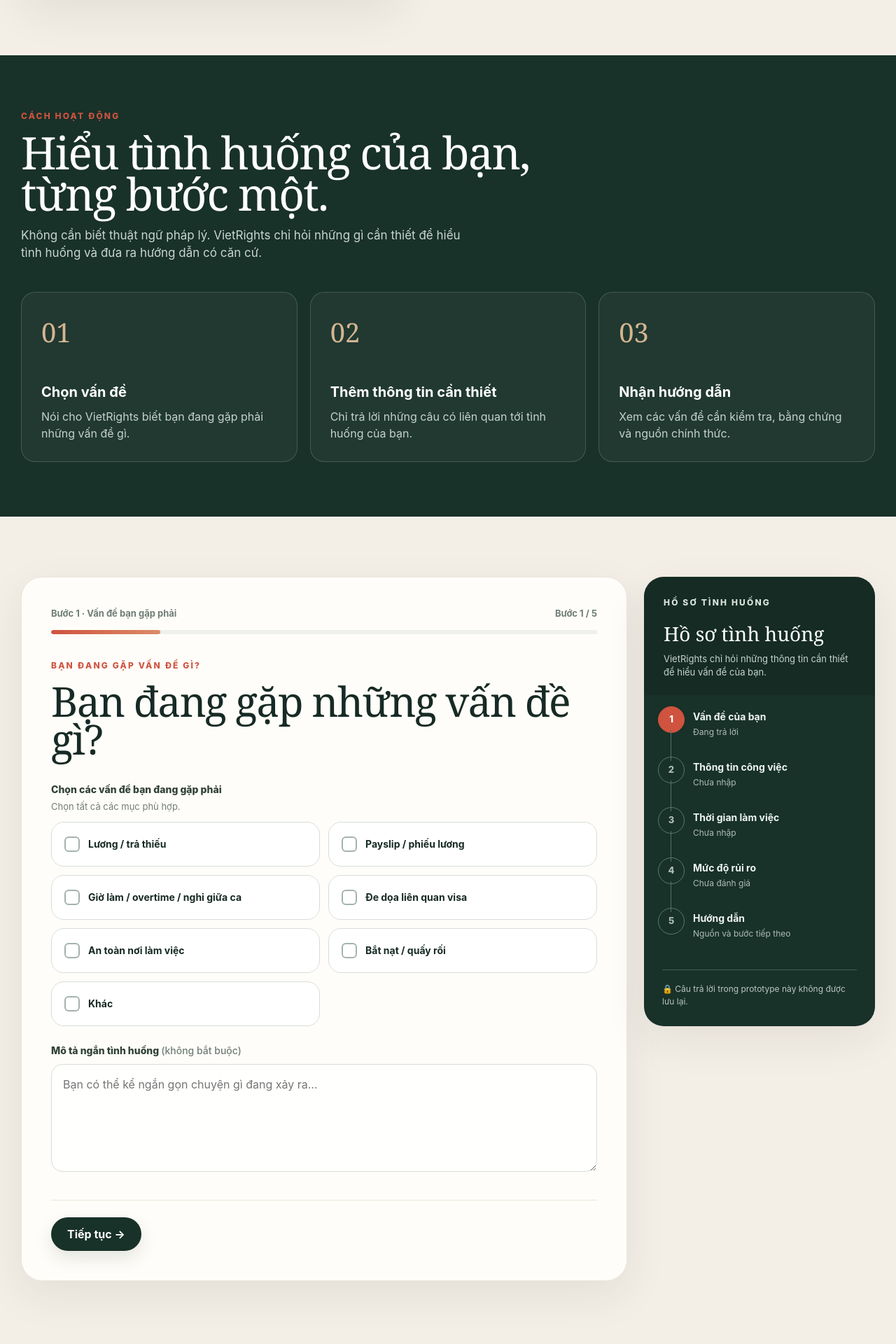
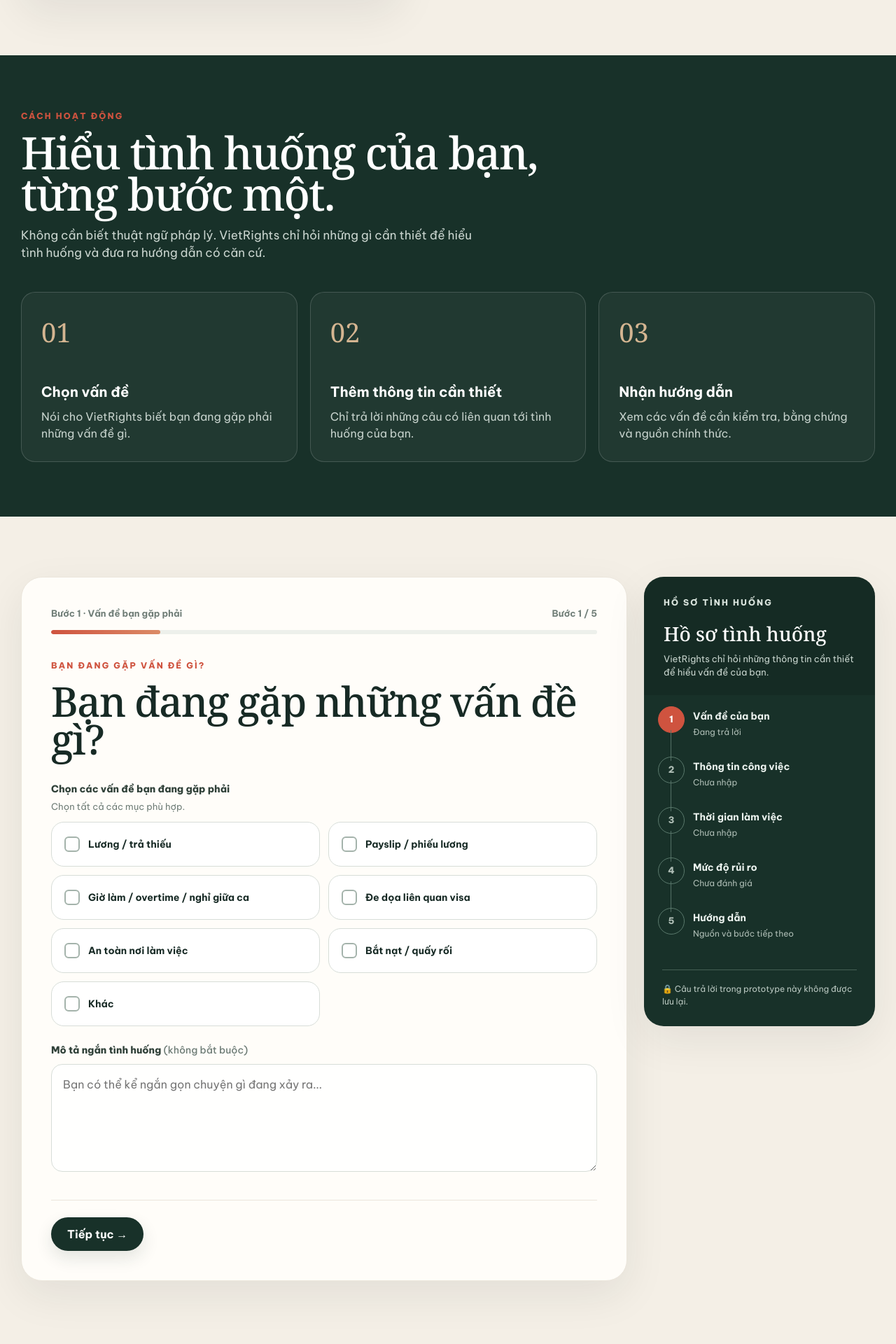
Before and after one commit to howaboutlinh/vietrights-ui-prototype, a Flask app: page / in a window 1280 px wide. Shown: the part 1480-3400 px from the top of the page at 70% size. Run offline with Flask 3, Linux system fonts and the light colour scheme; some libraries are stand-ins or nearby versions.

Commit message:
fix Vietnamese font compatibility across devices

```diff
--- a/static/css/style.css
+++ b/static/css/style.css
@@ -1,3 +1,5 @@
+@import url('https://fonts.googleapis.com/css2?family=Be+Vietnam+Pro:wght@400;500;600;700;800&family=Noto+Serif:wght@400;500;600;700&display=swap&subset=vietnamese');
+
 :root {
   --bg: #f4efe6;
   --paper: #fffdf9;
@@ -17,8 +19,8 @@
   --radius-lg: 22px;
   --radius-md: 16px;
   --max: 1220px;
-  --serif: Georgia, "Times New Roman", serif;
-  --sans: Inter, ui-sans-serif, -apple-system, BlinkMacSystemFont, "Segoe UI", sans-serif;
+  --serif: "Noto Serif", Georgia, "Times New Roman", serif;
+  --sans: "Be Vietnam Pro", "Noto Sans", Arial, sans-serif;
 }
 
 * {
@@ -329,7 +331,7 @@ img {
 .script-note {
   position: relative;
   z-index: 2;
-  font-family: "Snell Roundhand", "Segoe Script", cursive;
+  font-family: var(--serif);
   font-size: 42px;
   line-height: 1.05;
   transform: rotate(-7deg);
```
Also changed, not shown: tests/test_frontend_navigation.py (+11 -0 lines).
